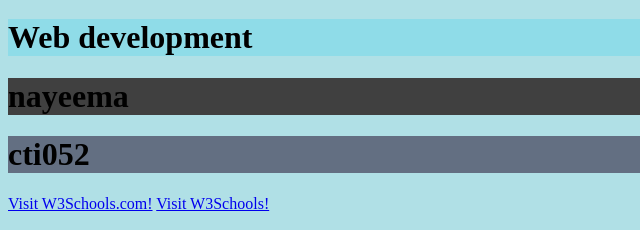
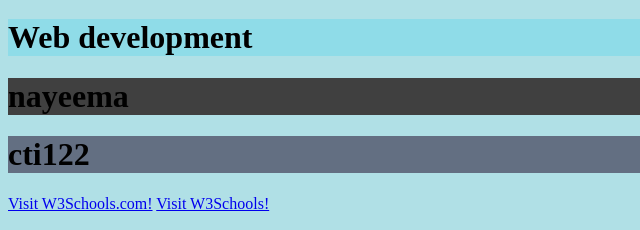
Before and after one commit to Nayeema0708/htmltags, a plain HTML site: page index.html in a window 1280 px wide. Shown: the part 1000-1230 px from the top of the page, 0-640 px from the left. Drawn offline with Linux system fonts and the light colour scheme.

Commit message:
Update index.html

```diff
--- a/index.html
+++ b/index.html
@@ -87,7 +87,7 @@
     <bdo dir="rtl">This text will be written from right to left</bdo>
     <h1 style="background-color:rgba(11, 205, 239, 0.2);">Web development</h1>
     <h1 style="background-color:#404040;">nayeema</h1>
-    <h1 style="background-color:rgba(49, 38, 64, 0.6);">cti052</h1>
+    <h1 style="background-color:rgba(49, 38, 64, 0.6);">cti122</h1>
     <a href="https://www.w3schools.com/">Visit W3Schools.com!</a>
     <a href="https://www.w3schools.com/" target="_blank">Visit W3Schools!</a>
     <h2>Absolute URLs</h2>
```
